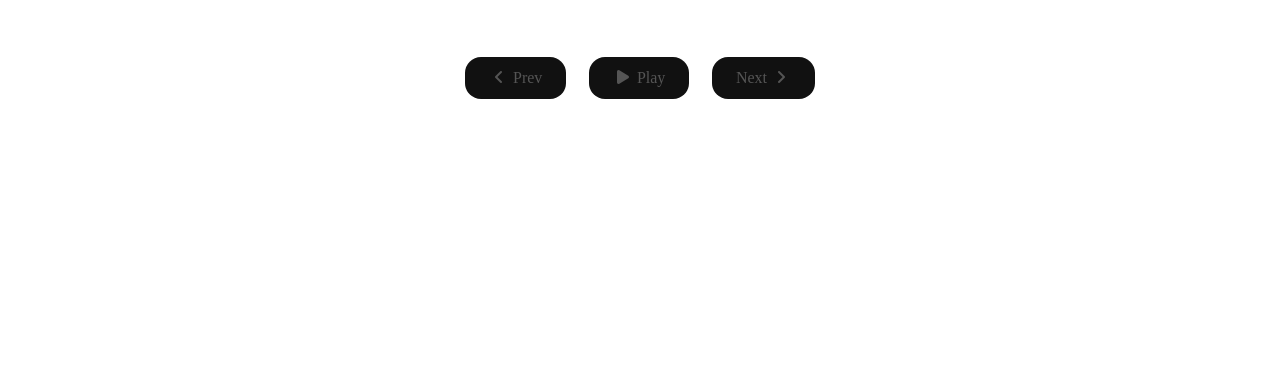
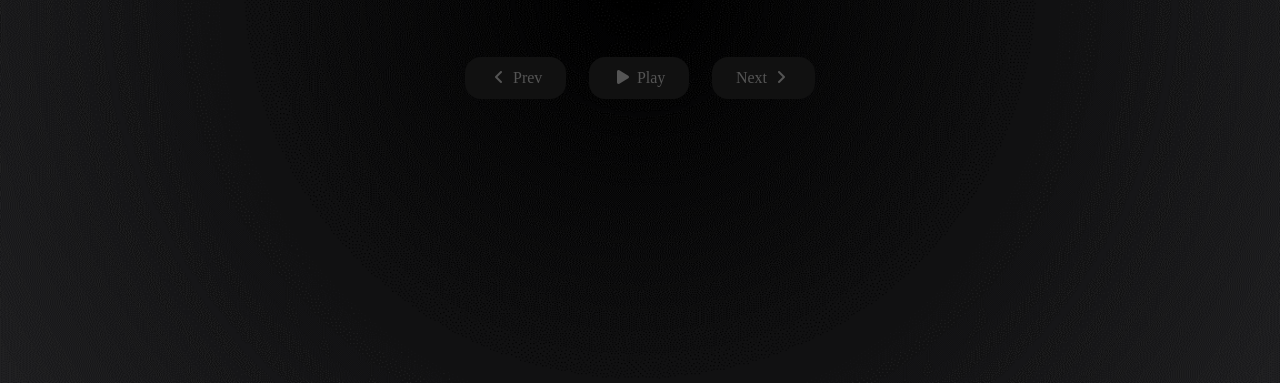
Before and after one commit to uroojk844/asmaul_husna, a plain HTML site: page index.htm in a window 1280 px wide. Shown: the part 417-800 px from the top of the page. Drawn offline with Linux system fonts and the light colour scheme; the site is published under a folder, as on GitHub Pages, so addresses that start at the root find nothing.

Commit message:
Add files via upload

```diff
--- a/css/index.css
+++ b/css/index.css
@@ -1,7 +1,7 @@
 :root{
     --text: #555;
     --btn: #111;
-    --bg: url("/img/bg.png");
+    --bg: url("../img/bg.png");
 }
 
 *{
```
